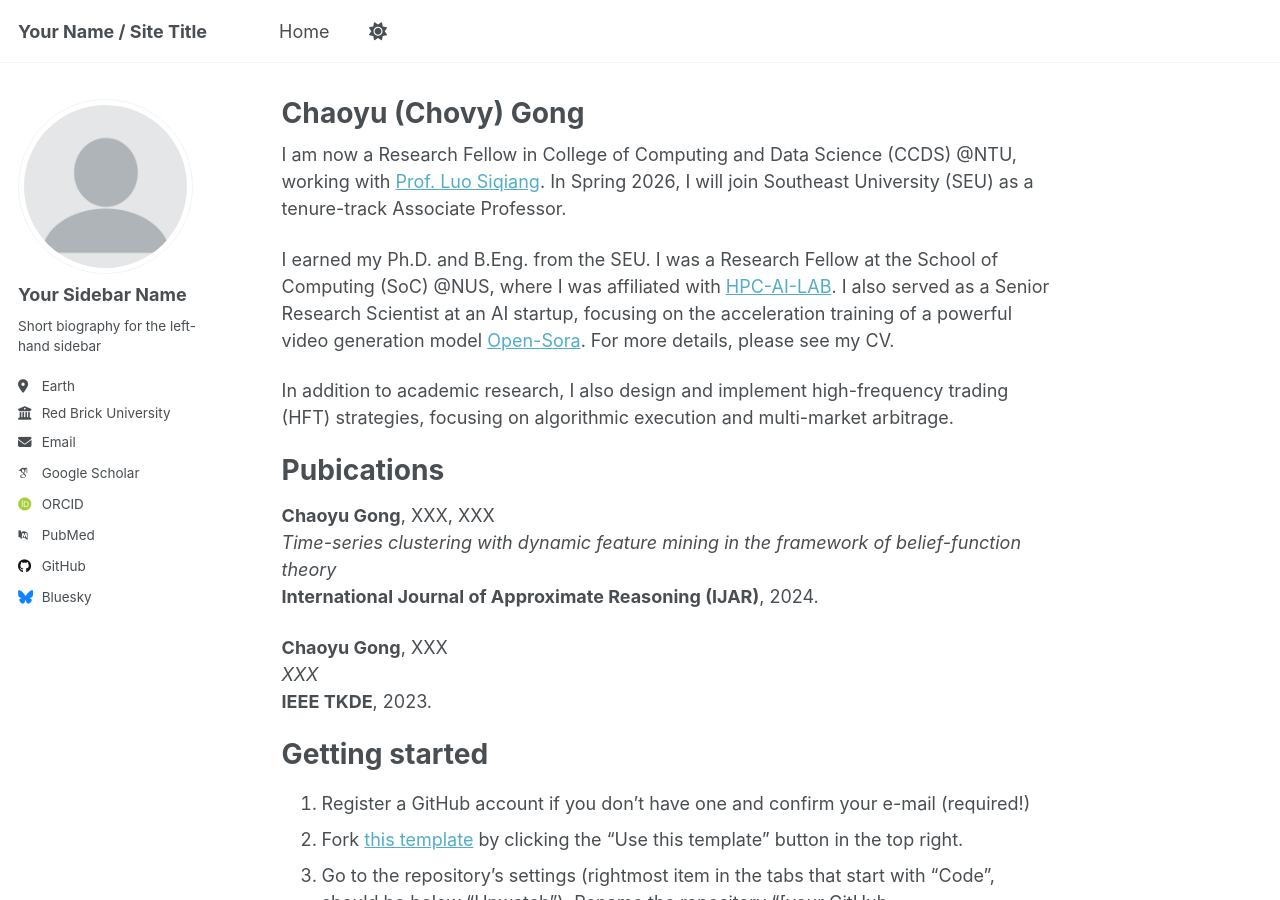
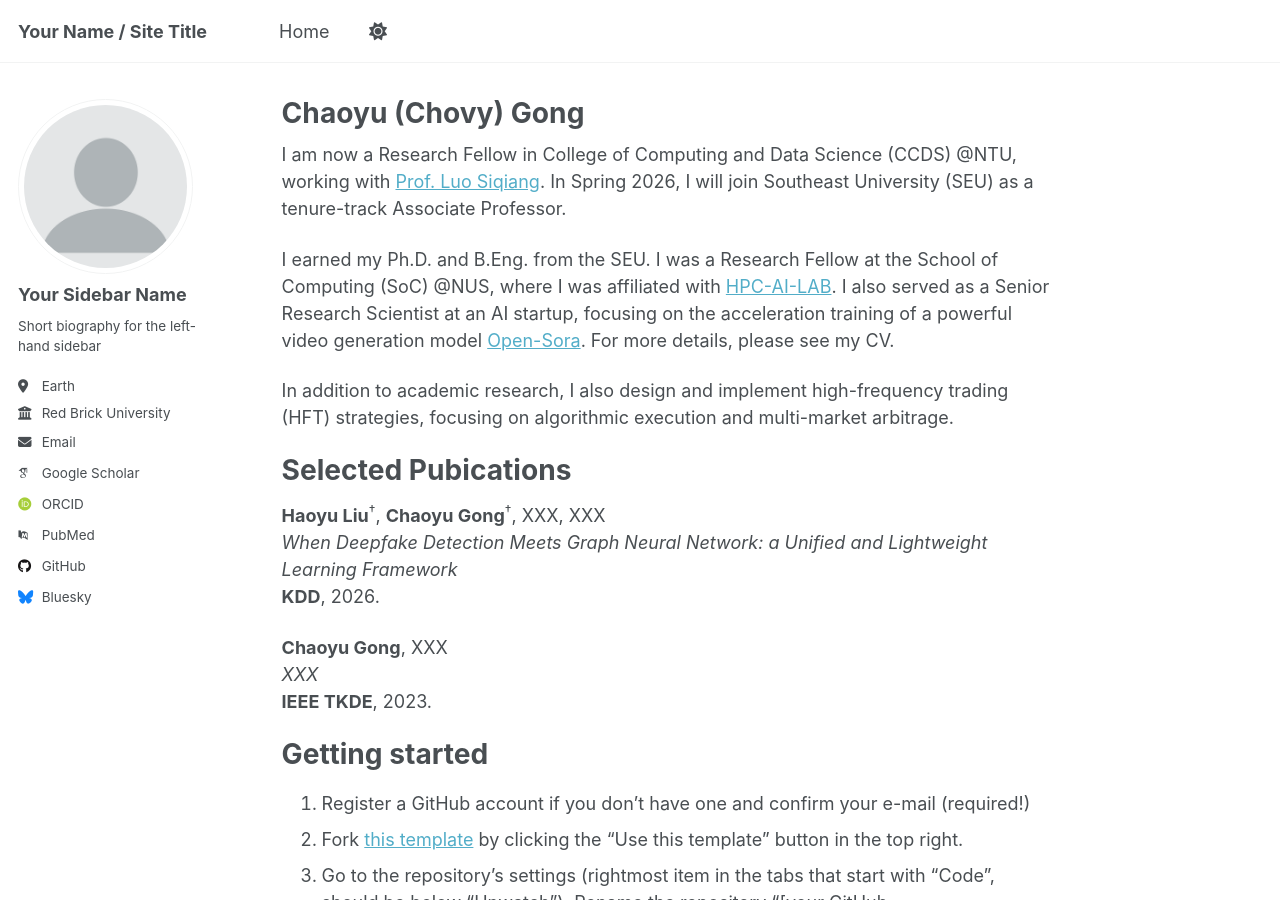
Before and after one commit to doushijihui/Chovy-Gong, a Jekyll site: the page built from _pages/about.md, in a window 1280 px wide and 900 px high. Built offline with Jekyll 4.4.1, drawn with Linux system fonts in a browser that asks for light colours; some web fonts are replaced; a script that is not in the unit is left out.

Commit message:
Update about.md

```diff
--- a/_pages/about.md
+++ b/_pages/about.md
@@ -13,11 +13,11 @@ I earned my Ph.D. and B.Eng. from the SEU. I was a Research Fellow at the School
 
 In addition to academic research, I also design and implement high-frequency trading (HFT) strategies, focusing on algorithmic execution and multi-market arbitrage.
 
-Pubications
+Selected Pubications
 ======
-**Chaoyu Gong**, XXX, XXX
-*Time-series clustering with dynamic feature mining in the framework of belief-function theory*
-**International Journal of Approximate Reasoning (IJAR)**, 2024.
+**Haoyu Liu**<sup>†</sup>, **Chaoyu Gong**<sup>†</sup>, XXX, XXX
+*When Deepfake Detection Meets Graph Neural Network: a Unified and Lightweight Learning Framework*
+**KDD**, 2026.
 
 **Chaoyu Gong**, XXX
 *XXX*
```
